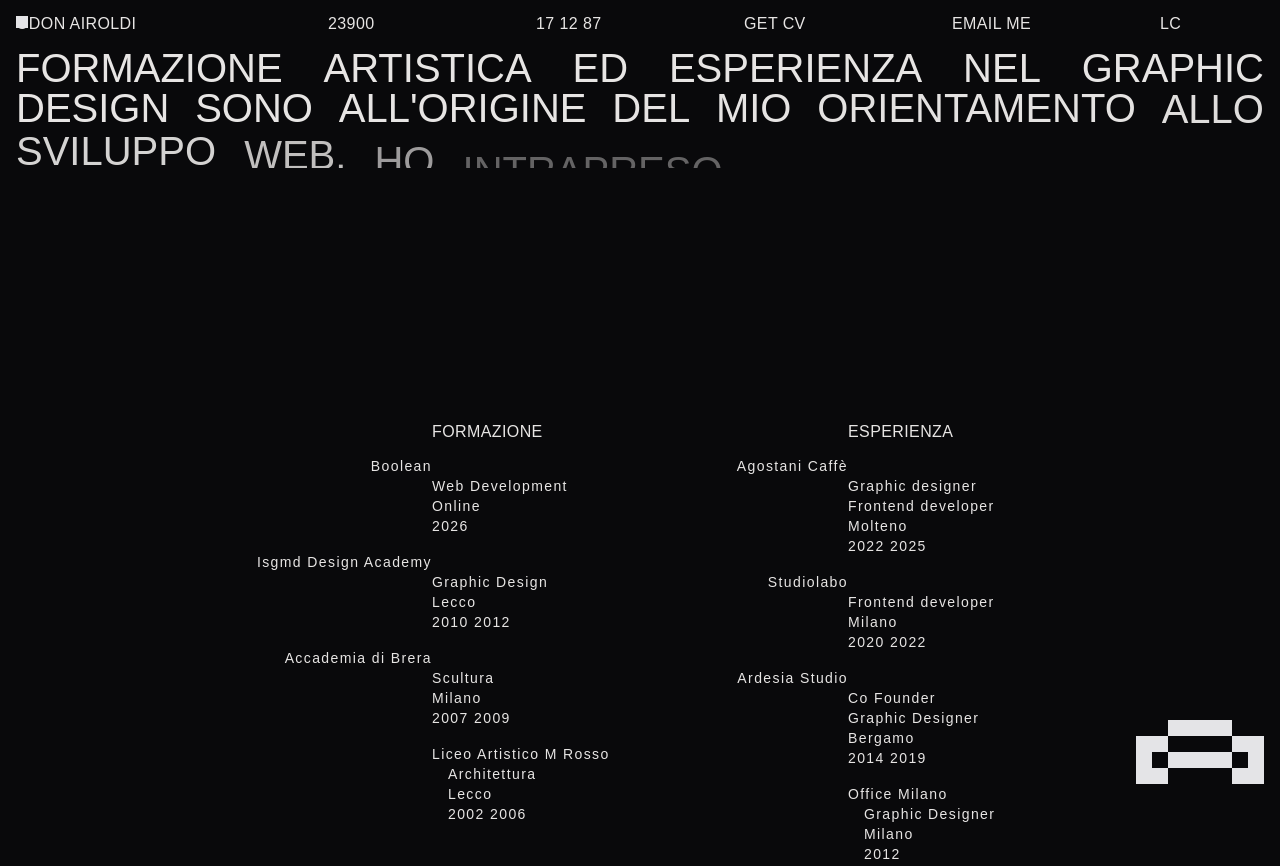
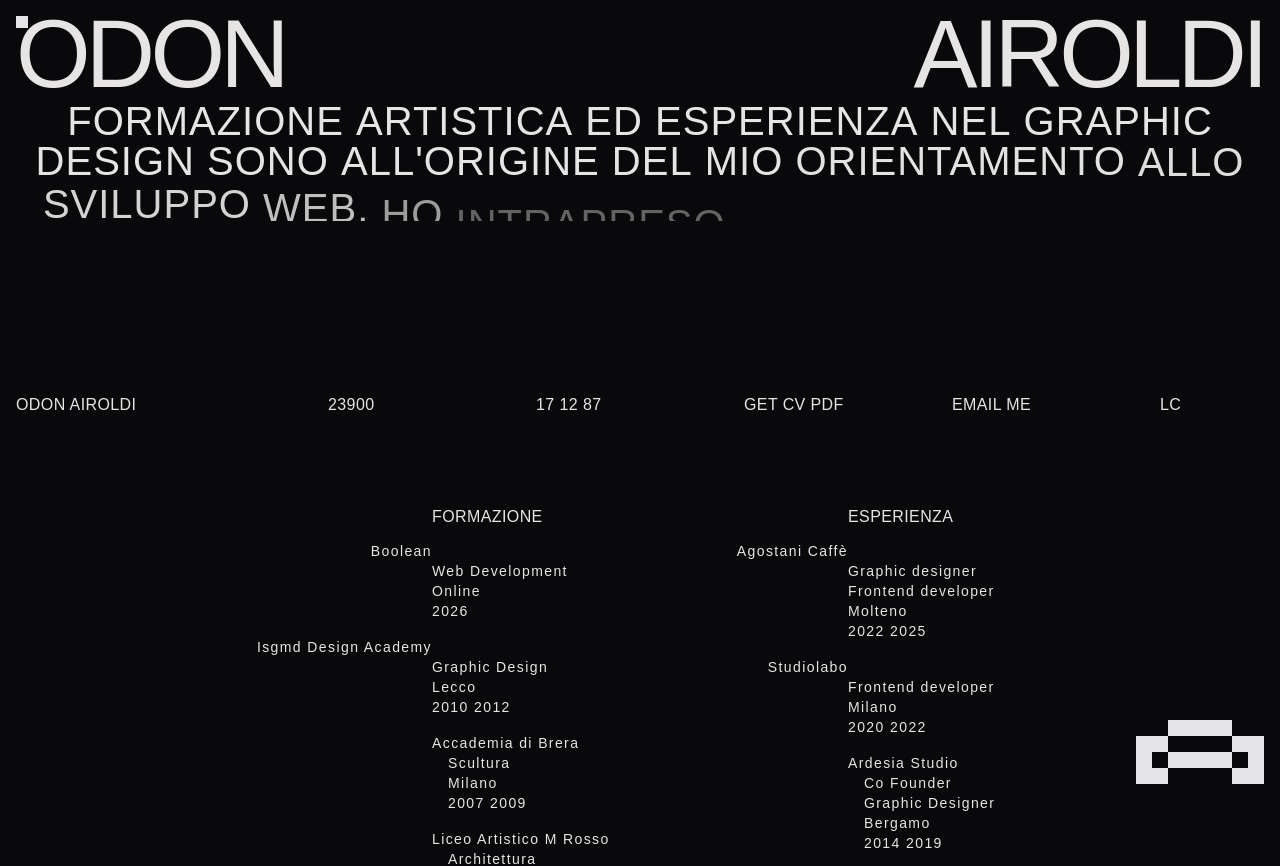
Before and after one commit to odon-airoldi/odonairoldi, a React (Vite) app: page /cv in a window 1280 px wide. Shown: the top 866 px of the page. Built offline with nearby package versions, Linux system fonts and the light colour scheme; no server answers.

Commit message:
fix: enhance text reveal animations in AppHeader and CurriculumPage for improved user experience

```diff
--- a/src/components/AppHeader.jsx
+++ b/src/components/AppHeader.jsx
@@ -1,16 +1,55 @@
-import { useState } from "react"
+import { useRef } from "react"
 import { Link, useLocation } from "react-router-dom"
+import { gsap } from "gsap"
+import { useGSAP } from "@gsap/react"
+import { useAppContext } from "../contexts/AppContext"
+import { setRevealText, toRevealText } from "../utils/gsap"
+
+
+gsap.registerPlugin(useGSAP)
 
 
 export default function AppHeader() {
 
-    const location = useLocation()
+    // scope del testo hero: .reveal-text è cercata con un selettore testuale,
+    // e senza scope prenderebbe anche le parole .reveal-text della pagina
+    // (es. CurriculumPage), che hanno già la loro animazione
+    const headerRef = useRef(null);
+    const { showSplash } = useAppContext();
+    const { pathname } = useLocation();
 
+    // stesso schema delle pagine: parole nascoste subito, per tutta la durata
+    // della splash, e animate solo quando showSplash passa a false. L'header
+    // sta nel layout e non si rismonta cambiando pagina: pathname nelle
+    // dependencies fa ripartire l'effetto a ogni cambio di rotta, e useGSAP
+    // annulla prima l'animazione precedente, così le parole ripartono da
+    // nascoste anche se si cambia pagina a metà animazione
+    useGSAP(() => {
+        setRevealText();
+
+        if (showSplash) return;
+
+        toRevealText();
+    }, { scope: headerRef, dependencies: [showSplash, pathname] });
 
     return (
 
-        <header>
+        <header ref={headerRef} className="mb-2">
+            <div className="grid grid-cols-12">
+                <div className="col-span-12">
+                    <div className="text-[6vw] sm:text-[7.5vw] sm:leading-[.8] font-extralight sm:font-[450] tracking-tighter uppercase">
+                        <span className="flex justify-between overflow-hidden"><span className="reveal-text">Odon</span> <span className="reveal-text">Airoldi</span></span>
+                        {pathname === "/" &&
+                            <>
+                                <span className="flex justify-between overflow-hidden"><span className="reveal-text">fullstack</span> <span className="reveal-text">developer</span></span>
+                                <span className="flex justify-between overflow-hidden gap-x-[.25em]"><span className="reveal-text">from</span> <span className="reveal-text">graphic</span> <span className="reveal-text ms-auto">design</span></span>
+                                <Link className="flex justify-between overflow-hidden sm:hidden" to="/cv"><span className="reveal-text">My</span><span className="reveal-text">CV</span></Link>
+                            </>
+                        }
 
+                    </div>
+                </div>
+            </div>
         </header>
     )
 }
--- a/src/pages/CurriculumPage.jsx
+++ b/src/pages/CurriculumPage.jsx
@@ -4,7 +4,7 @@ import { useGSAP } from "@gsap/react";
 import { useRef, useState, useEffect } from "react";
 import { Link } from "react-router-dom";
 import { useAppContext } from "../contexts/AppContext";
-import { setElement, toElement } from "../utils/gsap"
+import { setElement, toElement, setRevealText, toRevealText } from "../utils/gsap"
 import { stack, formazione, esperienza, work } from "../data/data"
 import AppList from "../components/AppList";
 
@@ -31,6 +31,7 @@ export default function CurriculumPage() {
         // della splash, così quando l'animazione parte non c'è nessun salto
         // verso quella posizione
         setElement();
+        setRevealText();
 
 
         // finché la splash è a schermo non c'è motivo di far partire nulla:
@@ -43,6 +44,7 @@ export default function CurriculumPage() {
         if (showSplash) return;
 
         toElement();
+        toRevealText();
     }, { scope: pageRef, dependencies: [showSplash] });
 
 
@@ -106,7 +108,18 @@ export default function CurriculumPage() {
 
             <div className="grid grid-cols-12 gap-y-4 print:grid-cols-10 print:-translate-y-1/2">
 
-                <div className="col-span-6 lg:col-span-3 print:hidden">
+                <div className="col-span-12 print:col-span-6 print:col-start-5">
+                    <p className="text-base sm:text-[3.125vw] font-extralight sm:font-[350] leading-none tracking-wide uppercase text-center print:text-[20px]/[20px] print:normal-case">
+                        {introText.split(" ").flatMap((word, i) => [
+                            <span key={`w-${i}`} className="inline-block overflow-hidden align-bottom print:overflow-visible">
+                                <span className="reveal-text inline-block">{word}</span>
+                            </span>,
+                            " ",
+                        ])}
+                    </p>
+                </div>
+
+                <div className="col-span-6 lg:col-span-3 max-lg:hidden print:hidden">
                     <h3 className="font-extralight tracking-wide uppercase print:text-6xl print:font-medium"><Link to="/">Odon Airoldi</Link></h3>
                 </div>
                 <div className="lg:col-span-2 max-lg:hidden print:hidden">
@@ -115,8 +128,8 @@ export default function CurriculumPage() {
                 <div className="lg:col-span-2 max-lg:hidden print:hidden">
                     <h3 className="font-extralight tracking-wide uppercase">17 12 87</h3>
                 </div>
-                <div className="col-span-6 lg:col-span-2">
-                    <button className="font-extralight tracking-wide uppercase cursor-pointer block max-lg:ms-auto" to="/cv">Get CV</button>
+                <div className="col-span-12 lg:col-span-2">
+                    <button className="font-extralight tracking-wide uppercase cursor-pointer block max-lg:ms-auto" to="/cv">Get CV pdf</button>
                 </div>
                 <div className="lg:col-span-2 max-lg:hidden print:hidden">
                     <button className="font-extralight tracking-wide uppercase cursor-pointer block" type="button" onClick={handleCopyEmail}>
@@ -125,17 +138,6 @@ export default function CurriculumPage() {
                 </div>
                 <div className="lg:col-span-1 max-lg:hidden print:hidden print:hidden">
                     <h3 className="font-extralight tracking-wide uppercase">LC {dataWeather.name && <span>{Math.round(dataWeather.main?.temp)}°C</span>}</h3>
-                </div>
-
-                <div className="col-span-12 print:col-span-6 print:col-start-5">
-                    <p className="text-[clamp(1.5rem,3.125vw,2.5rem)] font-[450] uppercase text-justify print:text-[20px]/[20px] print:normal-case">
-                        {introText.split(" ").flatMap((word, i) => [
-                            <span key={`w-${i}`} className="inline-block overflow-hidden align-bottom print:overflow-visible">
-                                <span className="reveal-text inline-block">{word}</span>
-                            </span>,
-                            " ",
-                        ])}
-                    </p>
                 </div>
 
             </div>
--- a/src/pages/IndexPage.jsx
+++ b/src/pages/IndexPage.jsx
@@ -25,11 +25,6 @@ export default function IndexPage() {
         // hideRevealShift — per tutta la durata della splash, così quando
         // l'animazione parte non c'è nessun salto verso quella posizione
         setElement();
-
-        // nasconde subito le parole della hero — vedi hideTextReveal — per
-        // tutta la durata della splash, incluso il suo fade-out, altrimenti
-        // si vedrebbero già ferme in posizione prima che l'animazione sia
-        // partita davvero
 
         // finché la splash è a schermo non c'è motivo di far partire nulla:
         // Stack e Work sono già dentro il viewport iniziale (non serve scroll
@@ -75,14 +70,6 @@ export default function IndexPage() {
         <div ref={pageRef}>
 
             <div className="grid grid-cols-12 sm:gap-y-4">
-                <div className="col-span-12">
-                    <div className="text-[6vw] sm:text-[7.5vw] sm:leading-[.8] font-extralight sm:font-[450] tracking-tighter uppercase">
-                        <span className="flex justify-between overflow-hidden"><span className="reveal-text">Odon</span> <span className="reveal-text">Airoldi</span></span>
-                        <span className="flex justify-between overflow-hidden"><span className="reveal-text">fullstack</span> <span className="reveal-text">developer</span></span>
-                        <span className="flex justify-between overflow-hidden gap-x-[.25em]"><span className="reveal-text">from</span> <span className="reveal-text">graphic</span> <span className="reveal-text ms-auto">design</span></span>
-                        <Link className="flex justify-between overflow-hidden sm:hidden" to="/cv"><span className="reveal-text">My</span><span className="reveal-text">CV</span></Link>
-                    </div>
-                </div>
                 <div className="col-span-12 sm:col-span-4 md:col-span-4 lg:col-span-3 max-sm:hidden">
                     <h1 className="font-extralight tracking-wide uppercase"><Link className="block" to="/">Odon Airoldi</Link></h1>
                 </div>
```
Also changed, not shown: src/utils/gsap.js.
